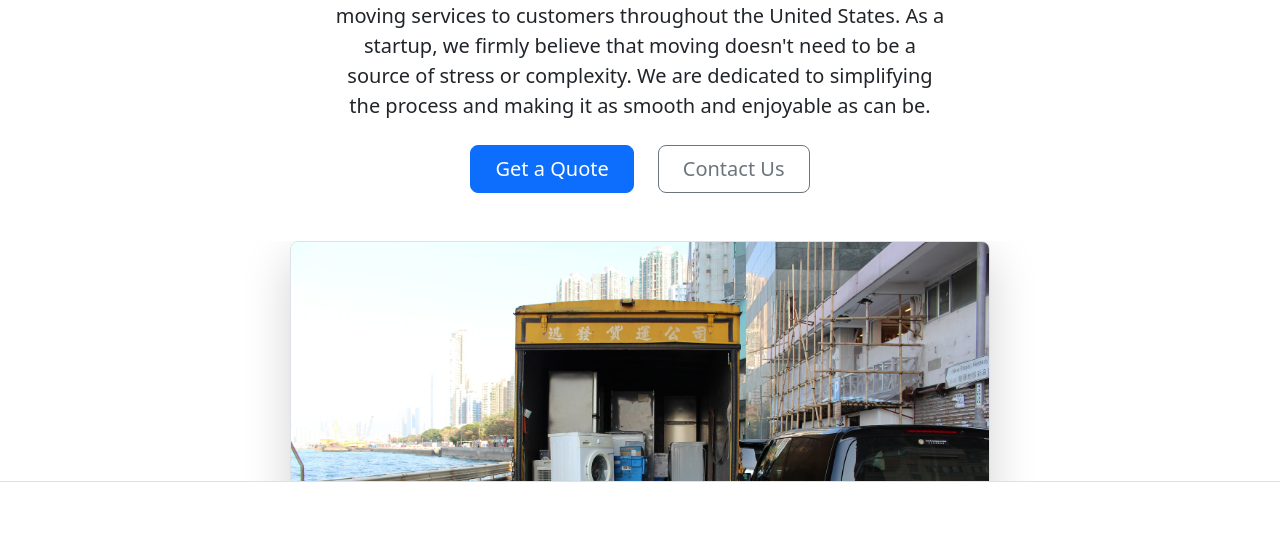
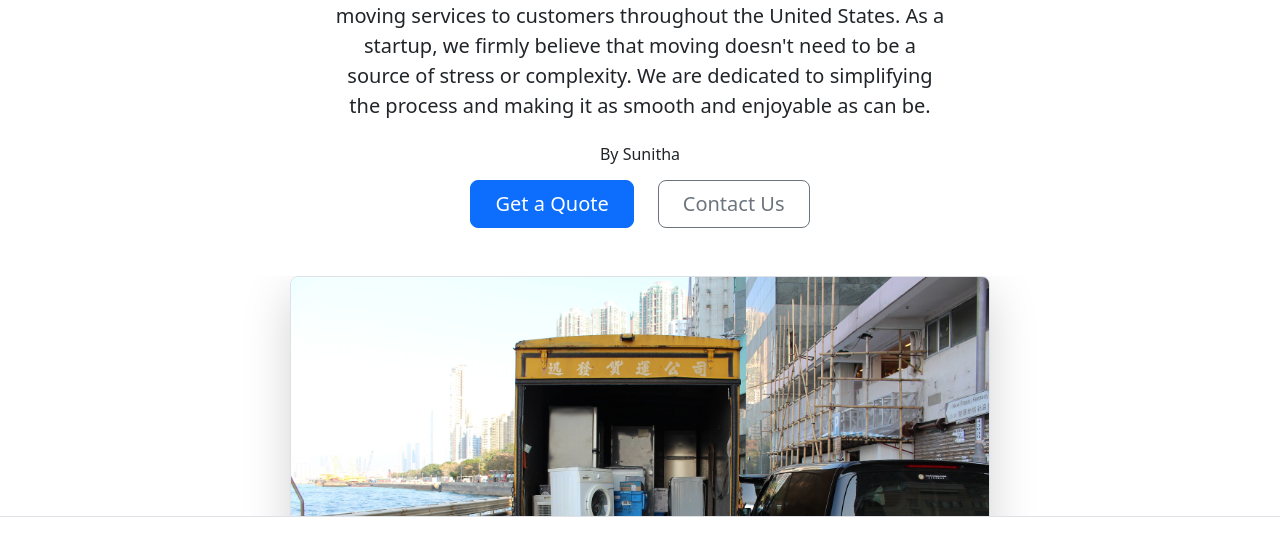
Before and after one commit to SunithaSunitha/NJMoversClone, a plain HTML site: page index.html in a window 1280 px wide. Shown: the part 258-800 px from the top of the page. Drawn offline with nearby package versions, Linux system fonts and the light colour scheme.

Commit message:
Update index.html

```diff
--- a/index.html
+++ b/index.html
@@ -67,7 +67,7 @@
         moving services to customers throughout the United States.
         As a startup, we firmly believe that moving doesn't need
         to be a source of stress or complexity. We are dedicated to simplifying
-        the process and making it as smooth and enjoyable as can be.
+        the process and making it as smooth and enjoyable as can be.<h6>By Sunitha</h6>
       </p>
       <div class="d-grid gap-2 d-sm-flex justify-content-sm-center mb-5">
         <button type="button" class="btn btn-primary btn-lg px-4 me-sm-3">Get a Quote</button>
```
